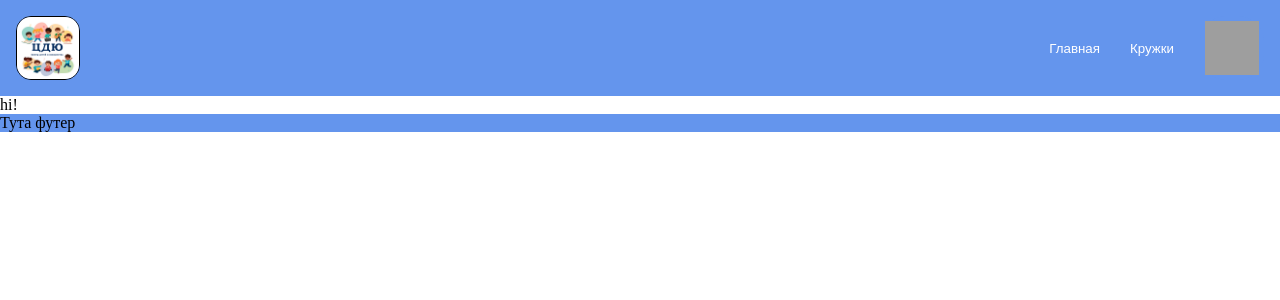
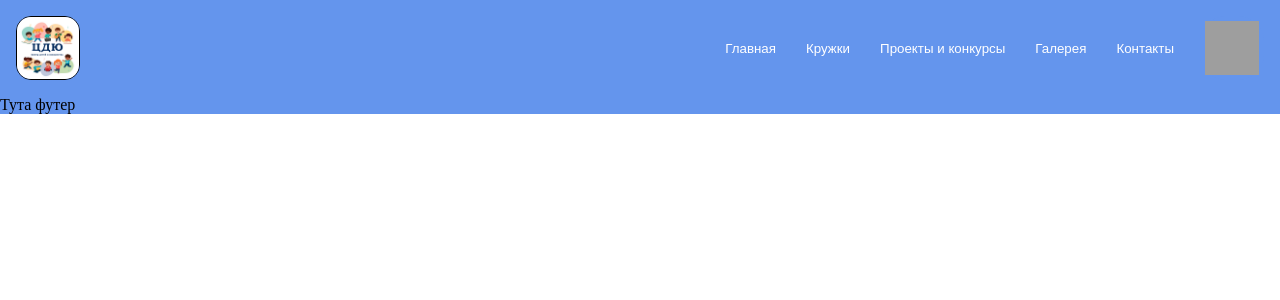
Before and after one commit to Veyyr3/Project-CDU, a React (Vite) app in the folder Project_CDU/: page / in a window 1280 px wide. Shown: the top 300 px of the page. Built offline with nearby package versions, Linux system fonts and the light colour scheme; grey boxes are pictures that could not be loaded.

Commit message:
added button for header

```diff
--- a/Project_CDU/src/App.jsx
+++ b/Project_CDU/src/App.jsx
@@ -17,7 +17,9 @@ function App() {
     return (
         <>
             <Header/>
-            <p>hi!</p>
+            <main>
+
+            </main>
             <Footer/>
         </>
     )
--- a/Project_CDU/src/components/Header.jsx
+++ b/Project_CDU/src/components/Header.jsx
@@ -20,6 +20,15 @@ export default function Header () {
                     <li>
                         <Button className="nav_button">Кружки</Button>
                     </li>
+                    <li>
+                        <Button className="nav_button">Проекты и конкурсы</Button>
+                    </li>
+                    <li>
+                        <Button className="nav_button">Галерея</Button>
+                    </li>
+                    <li>
+                        <Button className="nav_button">Контакты</Button>
+                    </li>
                 </ul>
             </nav>
 
--- a/Project_CDU/src/sections/GallerySection.jsx
+++ b/Project_CDU/src/sections/GallerySection.jsx
@@ -4,7 +4,7 @@ export default function GallerySection() {
 
     return (
         <>
-
+            <p>Это Галерея</p>
         </>
     )
 }
--- a/Project_CDU/src/sections/ProjectSection.jsx
+++ b/Project_CDU/src/sections/ProjectSection.jsx
@@ -4,7 +4,7 @@ export default function ProjectSection() {
 
     return(
         <>
-
+            <p>Это секция проектов</p>
         </>
     )
 }
```
